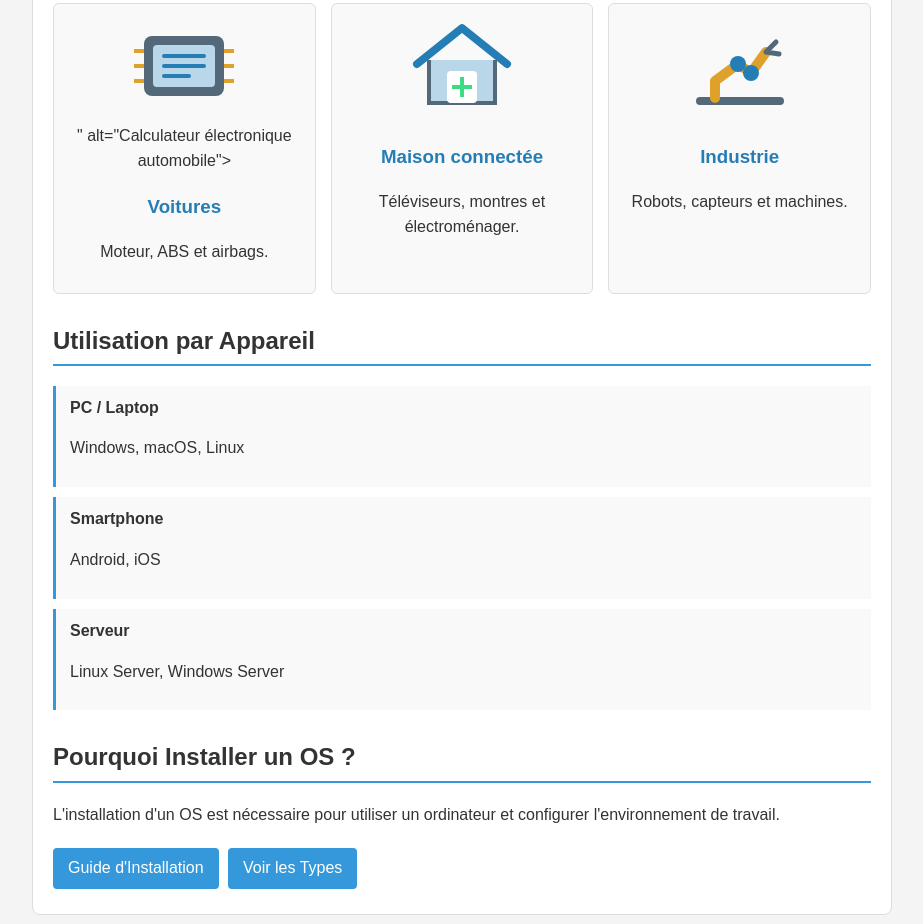
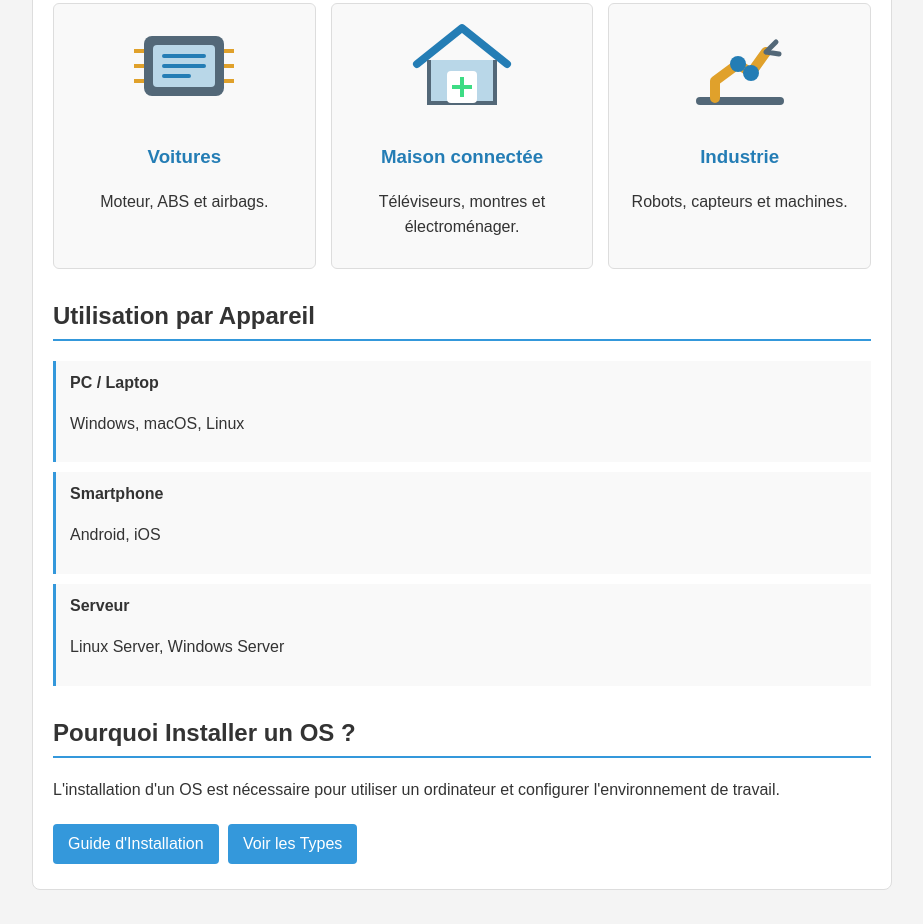
Before and after one commit to malikgafsia980-dotcom/operating-systems-website, a plain HTML site: page index.html in a window 1280 px wide. Shown: the part 859-1783 px from the top of the page, without its empty margins (178-1101 px from the left). Drawn offline with Linux system fonts and the light colour scheme; files whose address does not match are found by name.

```diff
--- a/index.html
+++ b/index.html
@@ -41,7 +41,7 @@
     <p data-fr="Un OS embarqué est intégré dans un appareil pour gérer des fonctions précises. On en trouve dans les voitures, les appareils ménagers, les objets connectés et les machines industrielles."
        data-en="An embedded OS is built into a device to manage specific functions. It can be found in cars, home appliances, connected devices, and industrial machines.">Un OS embarqué est intégré dans un appareil pour gérer des fonctions précises. On en trouve dans les voitures, les appareils ménagers, les objets connectés et les machines industrielles.</p>
     <div class="os-grid">
-      <article class="os-card"><img src="car-ecu.svg" alt="car-ecu" viewBox="0 0 120 100"><rect x="20" y="20" width="80" height="60" rx="8" fill="#536878"/><rect x="29" y="29" width="62" height="42" rx="4" fill="#b9d7e8"/><path d="M40 40h40M40 50h40M40 60h25" stroke="#247db5" stroke-width="4" stroke-linecap="round"/><path d="M10 35h10M10 50h10M10 65h10M100 35h10M100 50h10M100 65h10" stroke="#e0a12b" stroke-width="4"/></svg>" alt="Calculateur électronique automobile"><h3 data-fr="Voitures" data-en="Cars">Voitures</h3><p data-fr="Moteur, ABS et airbags." data-en="Engine, ABS, and airbags.">Moteur, ABS et airbags.</p></article>
+      <article class="os-card"><img src="car-ecu.svg" alt="car-ecu" viewBox="0 0 120 100"><rect x="20" y="20" width="80" height="60" rx="8" fill="#536878"/><rect x="29" y="29" width="62" height="42" rx="4" fill="#b9d7e8"/><path d="M40 40h40M40 50h40M40 60h25" stroke="#247db5" stroke-width="4" stroke-linecap="round"/><path d="M10 35h10M10 50h10M10 65h10M100 35h10M100 50h10M100 65h10" stroke="#e0a12b" stroke-width="4"/></svg><h3 data-fr="Voitures" data-en="Cars">Voitures</h3><p data-fr="Moteur, ABS et airbags." data-en="Engine, ABS, and airbags.">Moteur, ABS et airbags.</p></article>
       <article class="os-card"><img src="images/smart-home.svg" alt="Appareil connecté"><h3 data-fr="Maison connectée" data-en="Smart home">Maison connectée</h3><p data-fr="Téléviseurs, montres et électroménager." data-en="TVs, watches, and appliances.">Téléviseurs, montres et électroménager.</p></article>
       <article class="os-card"><img src="images/robot.svg" alt="Bras robotisé industriel"><h3 data-fr="Industrie" data-en="Industry">Industrie</h3><p data-fr="Robots, capteurs et machines." data-en="Robots, sensors, and machines.">Robots, capteurs et machines.</p></article>
     </div>
```
